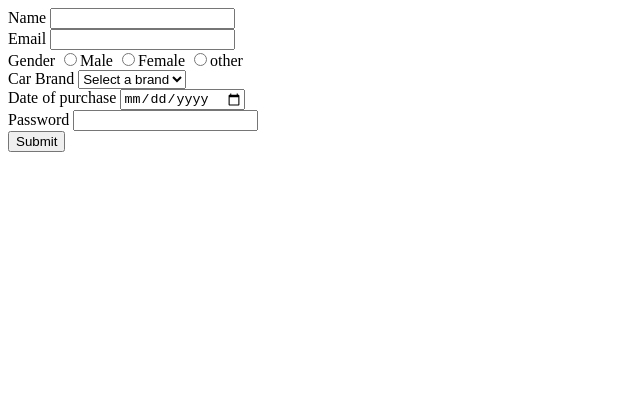
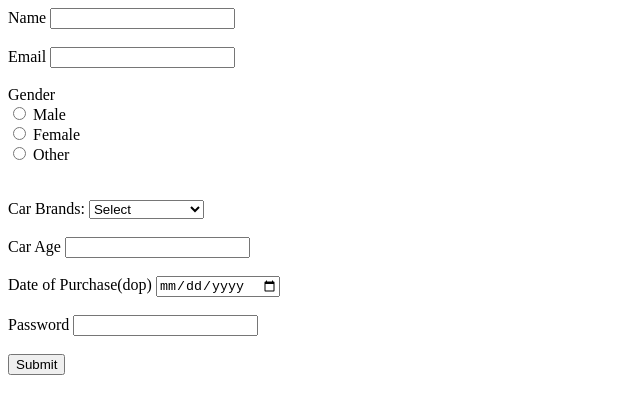
Before and after one commit to acciojob/car-insurance-form-devesh297, a website: page main.html in a window 1280 px wide. Shown: the whole page, without its empty margins (0-640 px from the left). Drawn offline with Linux system fonts and the light colour scheme.

Commit message:
created a submission

```diff
--- a/main.html
+++ b/main.html
@@ -7,38 +7,61 @@
 </head>
 
 <body>
-    <form method="POST">
-	<label for="Name">Name</label>
-	<input type="text" id="name" name="name" required>
-	<br>
-	<label for="Email">Email</label>
-	<input type="Email" id="email" name="email" required>
-	<br>
-	<label for="Gender">Gender</label>
+	<!-- the entire body must be written by student -->
+	<form action="#" method="post">
+		<label for="name">Name</label>
+		<input type="text" id="name" name="name" required>
+		<br><br>
+		<label for="email">Email</label>
+		<input type="text" id="email" name="email" required>
+		<br><br>
+		 <label for="gender">Gender</label>
+    <div>
+        <input type="radio" id="male" name="gender" value="male" required>
+        <label for="male">Male</label>
+    </div>
+    <div>
+        <input type="radio" id="female" name="gender" value="female">
+        <label for="female">Female</label>
+    </div>
+    <div>
+        <input type="radio" id="other" name="gender" value="other">
+        <label for="other">Other</label>
+    </div>
+    <br><br>
 
-	<input type="radio"  id="male" name="gender" value="male" required><label for="male">Male</label>
-	<input type="radio"  id="female" name="gender" value="female"  required><label for="female">Female</label>
-	<input type="radio"  id="other" name="gender" value="other" required><label for="other">other</label>
-	<br>
-     <label for="cars">Car Brand </label>
-		<select id="cars" name="cars" required >
-			<option value="">Select a brand</option>
-			<option value="BMW">BMW</option>
-			<option value="Audi">Audi</option>
-			<option value="mercedez">Mercedez</option>
-		</select>
-		<br>
-		<label for="Date of purchase">Date of purchase</label>
+		 <label for="cars">Car Brands:</label>
+        <select id="cars" name="cars" required>
+            <option value="">Select</option>
+            <option value="aston-martin">Aston Martin</option>
+            <option value="audi">Audi</option>
+            <option value="bmw">BMW</option>
+            <option value="bugatti">Bugatti</option>
+            <option value="chevrolet">Chevrolet</option>
+            <option value="ford">Ford</option>
+            <option value="honda">Honda</option>
+            <option value="koenigsegg">Koenigsegg</option>
+            <option value="lamborghini">Lamborghini</option>
+            <option value="mercedes-benz">Mercedes Benz</option>
+            <option value="porsche">Porsche</option>
+            <option value="rolls-royce">Rolls Royce</option>
+            <option value="tata">Tata</option>
+        </select>
+        <br><br>
+		<label for="carage">Car Age</label>
+		<input type="number" id="carage" name="carage" required>
+		<br><br>
+		<label for="dop">Date of Purchase(dop)</label>
 		<input type="date" id="dop" name="dop" required>
-		<br>
-        <label for="Password">Password</label>
+		<br><br>
+		<label for="password">Password</label>
 		<input type="password" id="password" name="password" required>
-		<br>
+		<br><br>
+		<button type="submit" id="submit">Submit</button>
 
-		<button type="submit">Submit</button>
 
 	</form>
-   <script type="text/javascript" src="./script.js">
+    <script type="text/javascript" src="./script.js">
 </script>
 
 </body>
```
